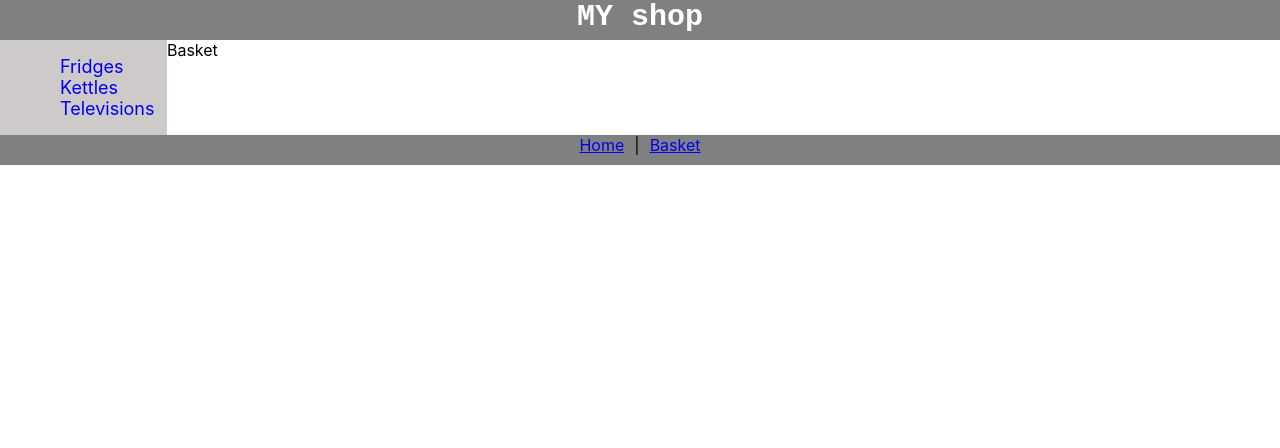
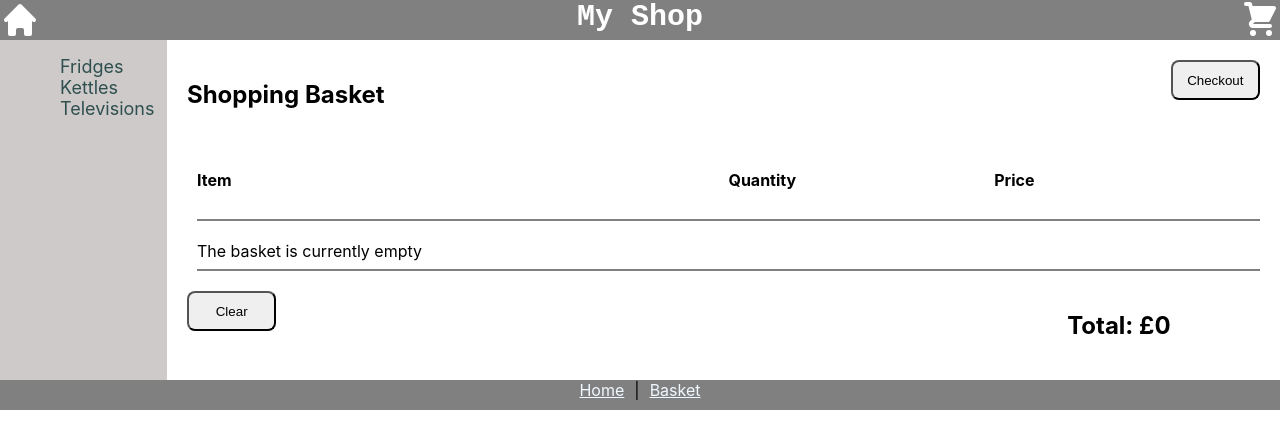
Before and after one commit to Lenonkoech/Simple-React-E-commerce-App, a React (Create React App) app: page /basket in a window 1280 px wide. Shown: the top 448 px of the page. Built offline with nearby package versions, Linux system fonts and the light colour scheme; data requests are answered from the project's data file.

Commit message:
basket implementation

```diff
--- a/src/App.css
+++ b/src/App.css
@@ -7,6 +7,27 @@
     font-weight: bold;
     font-family: 'Courier New';
     height: 40px;
+    grid-template-columns: 0.1fr 1fr 0.1fr;
+}
+
+#homeIcon {
+    justify-self: start;
+}
+
+#header {
+    justify-self: center;
+}
+
+#cartIcon {
+    justify-self: end;
+}
+
+#homeIcon a {
+    color: white;
+}
+
+#cartIcon a {
+    color: white;
 }
 
 main {
@@ -29,6 +50,7 @@ main {
 
 .link {
     text-decoration: none;
+    color: darkslategray;
 }
 
 .categoryList {
@@ -37,3 +59,12 @@ main {
     color: rgb(9, 22, 1);
     font-size: 18px;
 }
+
+.footer a {
+    color: aliceblue;
+}
+
+.basketTitles a {
+    color: darkslategray;
+    text-decoration: none;
+}
--- a/src/components/basket.js
+++ b/src/components/basket.js
@@ -1,9 +1,131 @@
-import React from 'react'
+import React, { useContext, useEffect, useState } from 'react'
+import { useNavigate } from 'react-router';
+import styled from 'styled-components';
+import { Link } from 'react-router-dom';
+import { TrashIcon, UpIcon, DownIcon } from "./icons";
+import { CartContext } from "../contexts/cartContext";
 
 const Basket = () => {
-  return (
-    <div>Basket</div>
-  )
+    const [cartItems, setCartItems] = useState([]);
+    const navigate = useNavigate();
+    const {
+        getItems,
+        clearBasket,
+        increaseProduct,
+        decreaseProduct,
+        removeProduct
+    } = useContext(CartContext);
+
+    useEffect(() => {
+        setCartItems(getItems())
+    }, [getItems]);
+
+    const renderCart = () => {
+
+
+        if (cartItems.length > 0) {
+            return cartItems.map((p) => (
+                <React.Fragment key={p.id}>
+                    <BasketTitles className='basketTitles'>
+                        <Link to={`/products/${p.id}`}>{p.title}</Link>
+                    </BasketTitles>
+                    <BasketQty>
+                        {p.quantity}
+                        <UpIcon width={20} onClick={() => setCartItems(increaseProduct({ id: p.id }))}></UpIcon>
+                        <DownIcon width={20} onClick={() => setCartItems(decreaseProduct({ id: p.id }))}></DownIcon>
+                        <TrashIcon width={20} onClick={() => setCartItems(removeProduct({ id: p.id }))} ></TrashIcon>
+                    </BasketQty >
+                    <BasketPrice>
+                        &pound;{p.price}
+                    </BasketPrice>
+                </React.Fragment >
+            ));
+        }
+        else {
+            return <div>The basket is currently empty</div>;
+        }
+    };
+    const renderTotal = () => {
+        const cartItems = getItems();
+        const total = cartItems.reduce((total, item) => (total + item.price * item.quantity), 0)
+        return total;
+    }
+    return (
+        <BasketContainer>
+            <BasketTitle>Shopping Basket</BasketTitle>
+            <BasketButton onClick={() => navigate("/checkout")}>Checkout</BasketButton>
+
+            <BasketTable>
+                <BasketHeader>
+                    <h4>Item</h4>
+                    <h4>Quantity</h4>
+                    <h4>Price</h4>
+                </BasketHeader>
+                <BasketHeaderLine />
+                <BasketHeader>{renderCart()}</BasketHeader>
+                <BasketHeaderLine />
+            </BasketTable>
+
+            <BasketButton onClick={() => setCartItems(clearBasket())} >Clear</BasketButton>
+            <BasketTotal>Total: &pound;{renderTotal()} </BasketTotal>
+        </BasketContainer>
+    )
 }
 
-export default Basket
+export default Basket;
+
+
+const BasketContainer = styled.div`
+    display: grid;
+    padding: 20px;
+    grid-template-rows: 0.25fr 1fr 0.25fr;
+    grid-template-columns: 0.1fr 1fr 0.1fr;
+`;
+const BasketTitles = styled.div`
+font-size:18px;
+`;
+const BasketTable = styled.div`
+    grid-column: 1 / span 3;
+
+    grid-template-rows: 0.25fr 1fr 0.25fr 0.25fr;
+    column-gap: 20px;
+    padding-left: 10px;
+`;
+
+const BasketHeader = styled.div`
+    display: grid;
+    grid-template-columns: 1fr 0.5fr 0.5fr;
+    align-items:center;
+`;
+
+const BasketHeaderLine = styled.hr`
+    margin-bottom: 20px;
+    border: 1px solid gray;
+`;
+
+const BasketTitle = styled.h2`
+  grid-column: 1 / span 2;
+
+  padding-bottom: 20px;
+`;
+
+const BasketQty = styled.h3`
+    font-size: 18px;
+    font-weight: bold;
+    display: grid;
+    grid-template-columns: 0.1fr 0.05fr 0.1fr 0.1fr;
+`;
+
+const BasketPrice = styled.h3`
+    font-size: 20px;
+    font-weight: bold;
+`;
+
+const BasketTotal = styled.h2`
+    justify-self: end;
+`;
+
+const BasketButton = styled.button`
+  border-radius: 8px;
+  height: 40px;
+`;
--- /dev/null
+++ b/src/components/icons.js
@@ -0,0 +1,9 @@
+export const HomeIcon = ({ width, onClick }) => <svg width={width} onClick={onClick} fill="currentColor" viewBox="0 0 20 20"><path d="M10.707 2.293a1 1 0 00-1.414 0l-7 7a1 1 0 001.414 1.414L4 10.414V17a1 1 0 001 1h2a1 1 0 001-1v-2a1 1 0 011-1h2a1 1 0 011 1v2a1 1 0 001 1h2a1 1 0 001-1v-6.586l.293.293a1 1 0 001.414-1.414l-7-7z"></path></svg>
+
+export const DownIcon = ({ width, onClick }) => <svg width={width} onClick={onClick} fill="currentColor" viewBox="0 0 20 20"><path d="M10 18a8 8 0 100-16 8 8 0 000 16zM7 9a1 1 0 000 2h6a1 1 0 100-2H7z" clipRule="evenodd" fillRule="evenodd"></path></svg>
+
+export const UpIcon = ({ width, onClick }) => <svg width={width} onClick={onClick} fill="currentColor" viewBox="0 0 20 20"><path d="M10 18a8 8 0 100-16 8 8 0 000 16zm1-11a1 1 0 10-2 0v2H7a1 1 0 100 2h2v2a1 1 0 102 0v-2h2a1 1 0 100-2h-2V7z" clipRule="evenodd" fillRule="evenodd"></path></svg>
+
+export const CartIcon = ({ width, onClick }) => <svg width={width} onClick={onClick} fill="currentColor" viewBox="0 0 20 20"><path d="M3 1a1 1 0 000 2h1.22l.305 1.222a.997.997 0 00.01.042l1.358 5.43-.893.892C3.74 11.846 4.632 14 6.414 14H15a1 1 0 000-2H6.414l1-1H14a1 1 0 00.894-.553l3-6A1 1 0 0017 3H6.28l-.31-1.243A1 1 0 005 1H3zM16 16.5a1.5 1.5 0 11-3 0 1.5 1.5 0 013 0zM6.5 18a1.5 1.5 0 100-3 1.5 1.5 0 000 3z"></path></svg>
+
+export const TrashIcon = ({ width, onClick }) => <svg width={width} onClick={onClick} fill="currentColor" viewBox="0 0 20 20"><path d="M9 2a1 1 0 00-.894.553L7.382 4H4a1 1 0 000 2v10a2 2 0 002 2h8a2 2 0 002-2V6a1 1 0 100-2h-3.382l-.724-1.447A1 1 0 0011 2H9zM7 8a1 1 0 012 0v6a1 1 0 11-2 0V8zm5-1a1 1 0 00-1 1v6a1 1 0 102 0V8a1 1 0 00-1-1z" clipRule="evenodd" fillRule="evenodd"></path></svg>
--- a/src/components/layout.js
+++ b/src/components/layout.js
@@ -1,5 +1,6 @@
 import React from 'react'
 import { Outlet, Link } from 'react-router-dom';
+import { CartIcon, HomeIcon } from './icons';
 
 const Layout = ({ categories }) => {
     const renderCategories = () => {
@@ -13,7 +14,21 @@ const Layout = ({ categories }) => {
     return (
         <React.Fragment>
             <div className="App">
-                <header className='header'>MY shop</header>
+                <header className='header'>
+                    <div id='homeIcon'>
+                        <Link to='/'>
+                            <HomeIcon width={40} />
+                        </Link>
+                    </div>
+                    <div id='header'>
+                        My Shop
+                    </div>
+                    <div id='cartIcon'>
+                        <Link to='/basket'>
+                            <CartIcon width={40} />
+                        </Link>
+                    </div>
+                </header>
                 <main className='main'>
                     <nav className='navBar'>
                         {categories.errorMessage && <div>Error: {categories.errorMessage}</div>}
--- a/src/contexts/cartContext.js
+++ b/src/contexts/cartContext.js
@@ -4,31 +4,39 @@ import { CartReducer } from "./cartReducer";
 export const CartContext = createContext();
 
 const intialState = { cartItems: [] };
-
 const CartContextProvider = ({ children }) => {
     const [state, dispatch] = useReducer(CartReducer, intialState);
 
     const addProduct = payload => {
         dispatch({ type: 'ADD', payload });
+        return state.cartItems;
     }
     const decreaseProduct = payload => {
         dispatch({ type: 'DECQTY', payload });
+        return state.cartItems;
     }
     const increaseProduct = payload => {
         dispatch({ type: 'INCQTY', payload });
+        return state.cartItems;
     }
     const removeProduct = payload => {
         dispatch({ type: 'REMOVE', payload });
+        return state.cartItems;
     }
-    const claerBasket = () => {
+    const clearBasket = () => {
         dispatch({ type: 'CLEAR', payload: undefined });
+        return state.cartItems;
+    }
+    const getItems = () => {
+        return state.cartItems;
     }
     const contextValues = {
         addProduct,
         decreaseProduct,
         increaseProduct,
         removeProduct,
-        claerBasket,
+        clearBasket,
+        getItems,
         ...state
     }
 
--- a/src/contexts/cartReducer.js
+++ b/src/contexts/cartReducer.js
@@ -2,36 +2,38 @@ export const CartReducer = (state, action) => {
     let index = -1;
     if (action.payload)
         index = state.cartItems.findIndex(x => x.id === action.payload.id);
+    let newItems = [...state.cartItems];
     switch (action.type) {
         case 'ADD':
         case 'INCQTY':
             if (index === -1) {
-                state.cartItems.push({ ...action.payload, quantity: 1 });
+                newItems.push({ ...action.payload, quantity: 1 });
 
             }
             else {
-                state.cartItems[index].quantity++;
+                newItems[index].quantity++;
             }
             break;
 
         case 'REMOVE':
             if (index > -1) {
-                state.cartItems.splice(index, 1);
+                newItems = state.cartItems.filter(x => x.id !== action.payload.id);
             }
             break;
         case 'DECQTY':
             if (index > -1) {
-                state.cartItems.quantity--;
+                if (newItems[index].quantity > 1)
+                    newItems[index].quantity--;
+
             }
             break;
         case 'CLEAR':
-            if (index > -1) {
-                state.cartItems = [];
-            }
+            newItems = [];
             break;
         default:
             break;
     }
+    state.cartItems = newItems;
     return state;
 
 }
```
